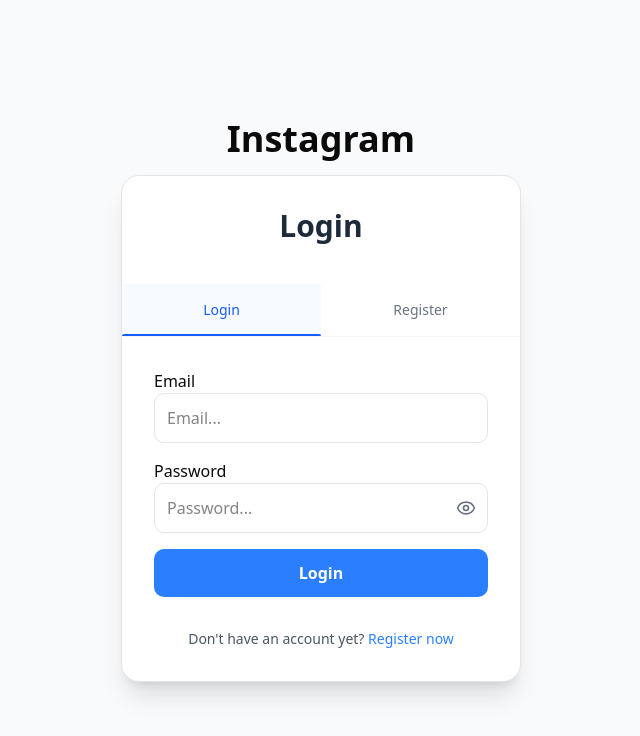
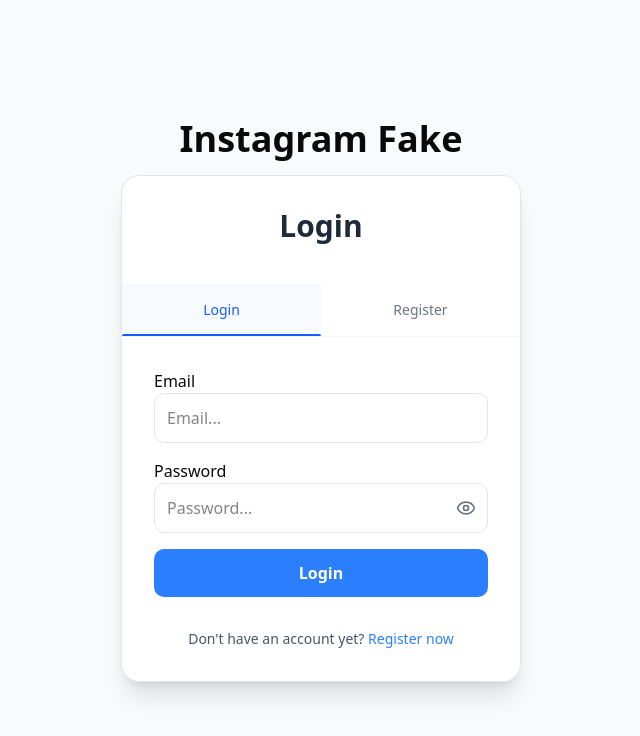
Before and after one commit to lequangtrungf8k16/final-react, a React (Vite) app: page /login in a window 1280 px wide. Shown: the top 736 px of the page, without its empty margins (319-959 px from the left). Built offline with nearby package versions, Linux system fonts and the light colour scheme; no server answers.

Commit message:
Nộp final-react lần 17

```diff
--- a/src/components/auth/AuthWrapper.tsx
+++ b/src/components/auth/AuthWrapper.tsx
@@ -18,16 +18,14 @@
 
   return (
     <div className="flex flex-col gap-4 justify-center items-center min-h-screen px4 bg-gray-50 dark:bg-black">
-            <h1 className="text-4xl font-bold">Instagram</h1>
+      <h1 className="text-4xl font-bold">Instagram Fake</h1>
       <div className="bg-white border dark:bg-black dark:border-gray-800 rounded-2xl shadow-xl w-100 overflow-hidden">
         <div className="pt-8 px-8 pb-4 text-center">
           <h2 className="text-3xl font-bold text-gray-800 dark:text-white mb-2">
             {title}
           </h2>
           {subTitle && (
-                        <p className="text-gray-500 dark:text-white text-sm">
-                            {subTitle}
-                        </p>
+            <p className="text-gray-500 dark:text-white text-sm">{subTitle}</p>
           )}
         </div>
 
--- a/src/layouts/BottomNavbar.tsx
+++ b/src/layouts/BottomNavbar.tsx
@@ -18,7 +18,7 @@
       {/*Navbar phía trên */}
       <div className="fixed top-0 left-0 right-0 z-60 flex justify-between items-center gap-4 px-4 py-2 bg-white dark:bg-black dark:border-gray-800 border-b-2 border-b-gray-100">
         <NavLink to="/">
-          <h2 className="font-bold">Instagram</h2>
+          <h2 className="font-bold">Instagram Fake</h2>
         </NavLink>
         <div className="flex items-center gap-3 text-gray-600">
           <div className="w-full max-w-50">
--- a/src/layouts/Sidebar.tsx
+++ b/src/layouts/Sidebar.tsx
@@ -159,7 +159,7 @@
                 activePanel ? "hidden" : "hidden lg:block",
               )}
             >
-              Instagram
+              Instagram Fake
             </h1>
             <Instagram
               className={cn(
```
Lines whose indentation alone changed are shown as unchanged.
